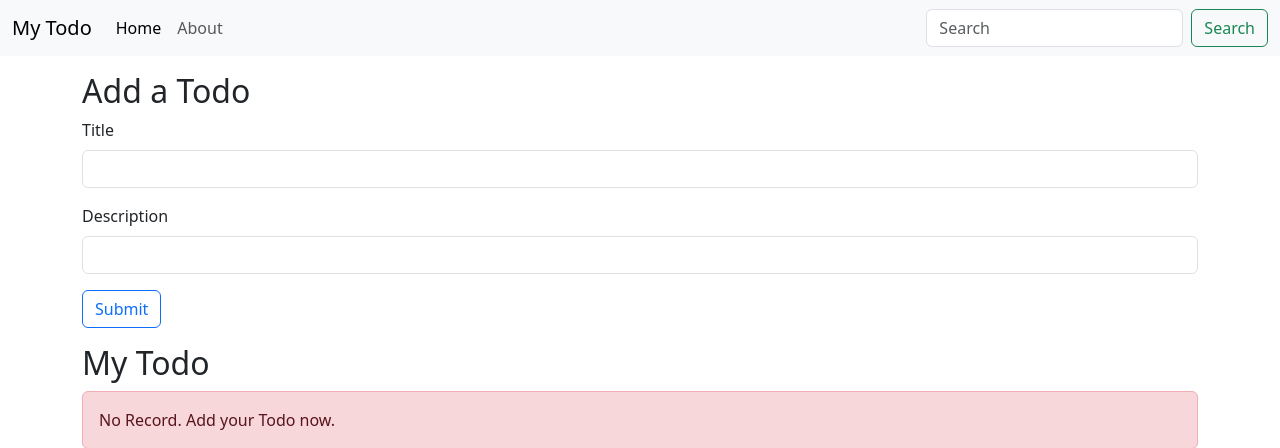
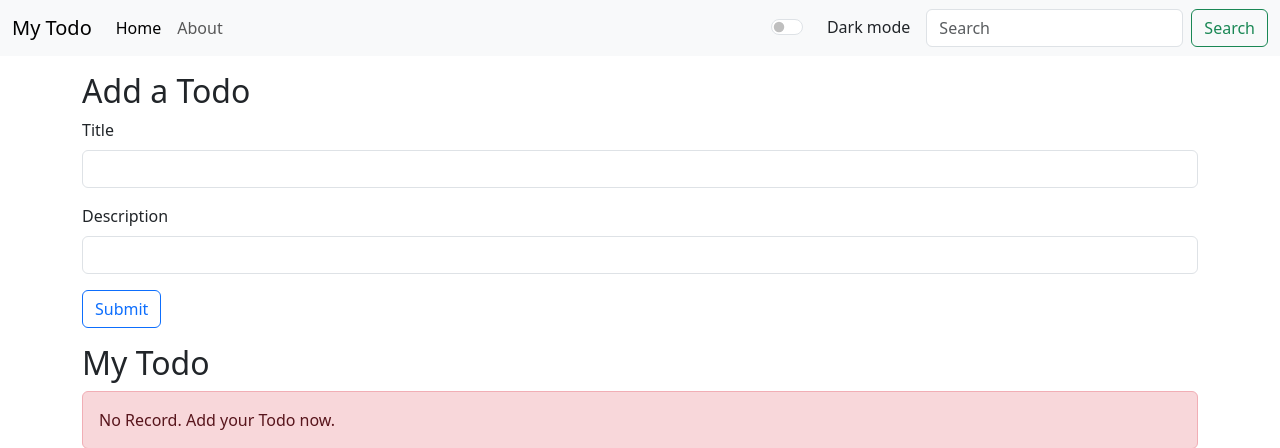
Before and after one commit to Pranavlovescode/Todo-List-App, a Flask app: page / in a window 1280 px wide. Shown: the top 448 px of the page. Run offline with Flask 3, Linux system fonts and the light colour scheme; data that the repository does not hold is empty; some libraries are stand-ins or nearby versions.

Commit message:
Dark mode added

```diff
--- a/templates/base.html
+++ b/templates/base.html
@@ -9,8 +9,8 @@
         integrity="sha384-T3c6CoIi6uLrA9TneNEoa7RxnatzjcDSCmG1MXxSR1GAsXEV/Dwwykc2MPK8M2HN" crossorigin="anonymous">
 </head>
 
-<body>
-    <nav class="navbar navbar-expand-lg bg-body-tertiary">
+<body id="body">
+    <nav class="navbar navbar-expand-lg bg-body-tertiary ">
         <div class="container-fluid">
             <a class="navbar-brand" href="/">My Todo</a>
             <button class="navbar-toggler" type="button" data-bs-toggle="collapse"
@@ -27,6 +27,10 @@
                         <a class="nav-link" href="/about">About</a>
                     </li>
                 </ul>
+                <div class="form-check form-switch">
+                    <input class="form-check-input" type="checkbox" role="switch" id="flexSwitchCheckChecked">
+                    <label class="form-check-label mx-3" for="flexSwitchCheckChecked">Dark mode</label>
+                </div>
                 <form class="d-flex" role="search" id="form">
                     <input class="form-control me-2" type="search" placeholder="Search" name="search" id="search"
                         aria-label="Search">
@@ -42,7 +46,17 @@
     {% block body %}
 
     {% endblock body %}
+    <script>
+        const dark = document.querySelector('#flexSwitchCheckChecked');
+        dark.addEventListener('change', () => {
+            const theme = dark.checked ? 'dark' : 'light';
+            document.body.setAttribute('data-bs-theme', theme);
+        });
+    </script>
 
+    <script src="https://cdn.jsdelivr.net/npm/bootstrap@5.3.2/dist/js/bootstrap.bundle.min.js"
+        integrity="sha384-C6RzsynM9kWDrMNeT87bh95OGNyZPhcTNXj1NW7RuBCsyN/o0jlpcV8Qyq46cDfL"
+        crossorigin="anonymous"></script>
 
 </body>
 
--- a/templates/index.html
+++ b/templates/index.html
@@ -40,9 +40,9 @@
                     <td>{{element.desc}}</td>
                     <td>{{element.date_created}}</td>
                     <td><a href="/delete/{{element.serial_no}}" type="button"
-                            class="btn btn-outline-dark btn-sm">Delete</a>
+                            class="btn btn-outline-primary btn-sm">Delete</a>
                         <a href="/update/{{element.serial_no}}" type="button"
-                            class="btn btn-outline-dark btn-sm">Update</a>
+                            class="btn btn-outline-primary btn-sm">Update</a>
                     </td>
                 </tr>
                 {% endfor %}
@@ -86,8 +86,8 @@
                             <td>${result.desc}</td>
                             <td>${result.date_created.$date}</td>
                             <td>
-                                <a href="/delete/${result.serial_no}" type="button" class="btn btn-outline-dark btn-sm">Delete</a>
-                                <a href="/update/${result.serial_no}" type="button" class="btn btn-outline-dark btn-sm">Update</a>
+                                <a href="/delete/${result.serial_no}" type="button" class="btn btn-outline-primary btn-sm">Delete</a>
+                                <a href="/update/${result.serial_no}" type="button" class="btn btn-outline-primary btn-sm">Update</a>
                             </td>`;
                     });
 
@@ -100,8 +100,5 @@
 
 </script>
 
-<script src="https://cdn.jsdelivr.net/npm/bootstrap@5.3.2/dist/js/bootstrap.bundle.min.js"
-    integrity="sha384-C6RzsynM9kWDrMNeT87bh95OGNyZPhcTNXj1NW7RuBCsyN/o0jlpcV8Qyq46cDfL"
-    crossorigin="anonymous"></script>
 
 {% endblock body %}
```
